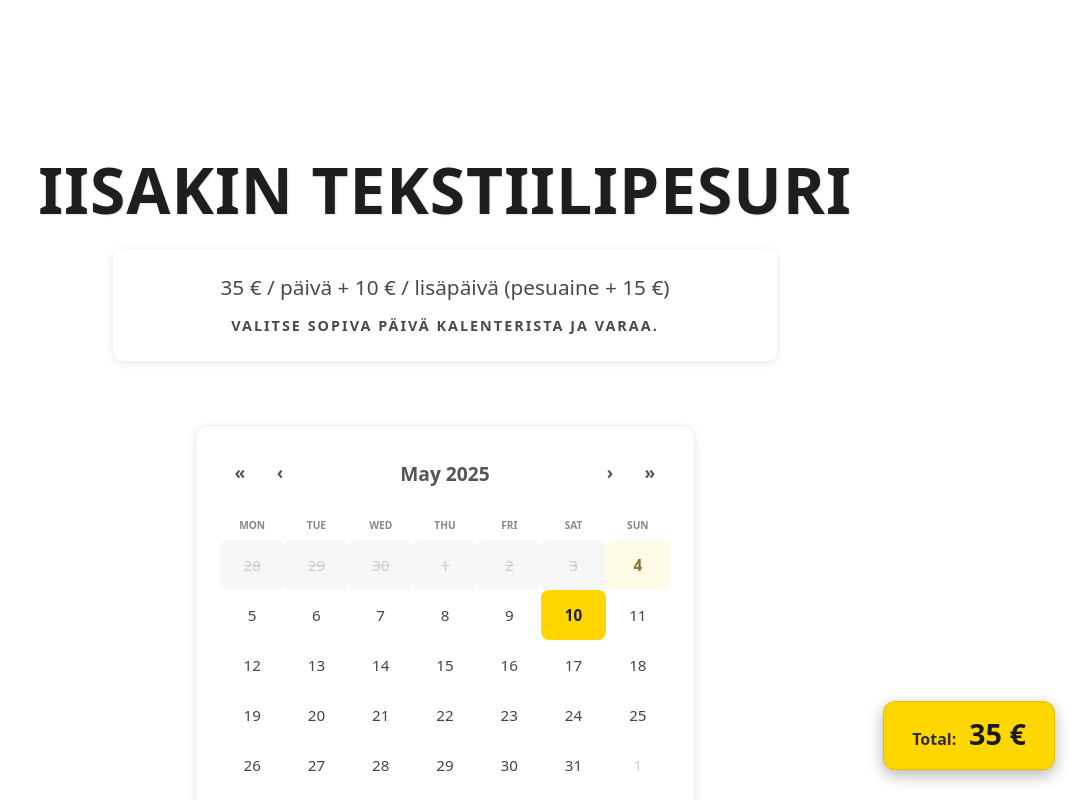
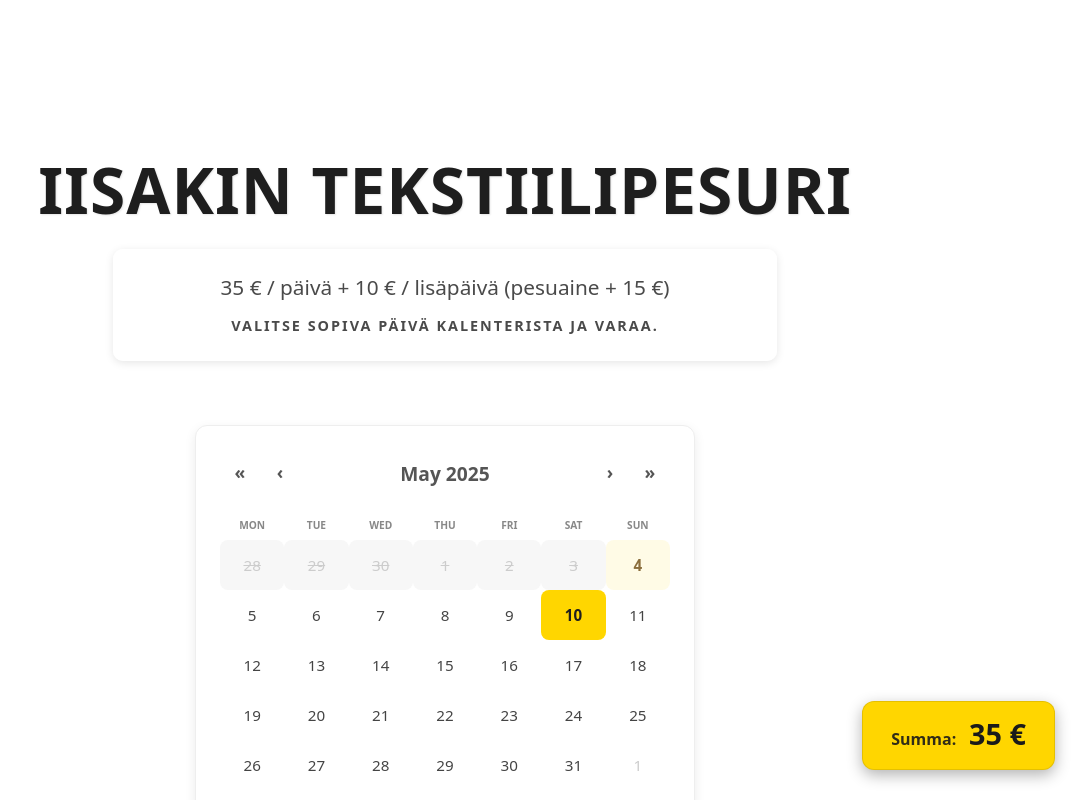
Before and after one commit to laurihut/iisakwebsite, a React (Vite) app: page / in a window 1280 px wide. Both pictures are taken after a click on the button "10". Shown: the top 800 px of the page, without its empty margins (195-1280 px from the left). Built offline with nearby package versions, Linux system fonts and the light colour scheme; no server answers; the database is empty.

Commit message:
small changes

```diff
--- a/src/App.css
+++ b/src/App.css
@@ -450,7 +450,7 @@ body {
 
 /* Add pseudo-element for the text (Yes/No) */
 .switch-label::before {
-    content: 'No';
+    content: 'En';
     position: absolute;
     top: 50%; /* Position from top */
     transform: translateY(-50%); /* Vertically center */
@@ -475,7 +475,7 @@ body {
 
 /* Change text content and alignment when checked */
 .toggle-checkbox:checked + .switch-label::before {
-    content: 'Yes';
+    content: 'Kyllä';
     right: auto; /* Remove right positioning */
     left: 12px; /* Position from the left edge */
     color: var(--form-input-color-dark, #1E1E1E);
--- a/src/App.jsx
+++ b/src/App.jsx
@@ -150,8 +150,8 @@ function App() {
         </div>
       )}
 
-      {/* Floating Total Display */}
-      <FloatingTotal totalCost={totalCost} />
+      {/* Floating Total Display - Render only when a date is selected */}
+      {selectedDate && <FloatingTotal totalCost={totalCost} />}
 
     </div>
   );
--- a/src/components/BookingForm.jsx
+++ b/src/components/BookingForm.jsx
@@ -132,7 +132,7 @@ function BookingForm({
       {/* Toggle Switch - Use prop and callback */}
       <div className="detergent-option toggle-option">
         <div>
-          <label htmlFor="detergentToggle">Detergent needed?</label>
+          <label htmlFor="detergentToggle">Tarvitsetko pesuaineen?</label>
         </div>
         <div>
           <input
@@ -157,7 +157,7 @@ function BookingForm({
           ></textarea>
       </div>
 
-      <button type="submit">Book Now</button>
+      <button type="submit">Varaa nyt</button>
     </form>
   );
 }
--- a/src/components/FloatingTotal.jsx
+++ b/src/components/FloatingTotal.jsx
@@ -9,7 +9,7 @@ function FloatingTotal({ totalCost }) {
 
   return (
     <div className="floating-total-container">
-      <span className="total-label">Total:</span>
+      <span className="total-label">Summa:</span>
       <span className="total-amount">{totalCost} €</span>
     </div>
   );
```
